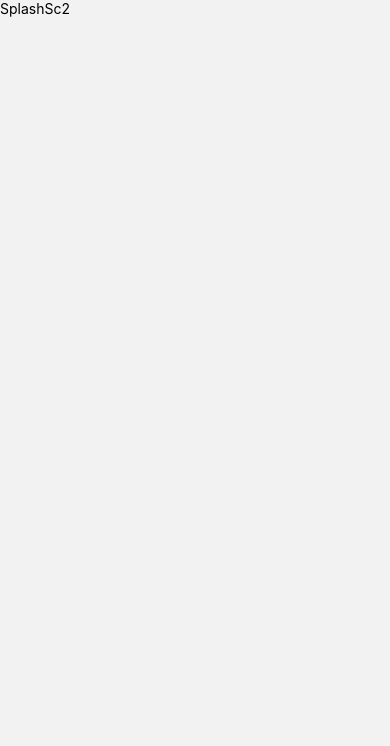
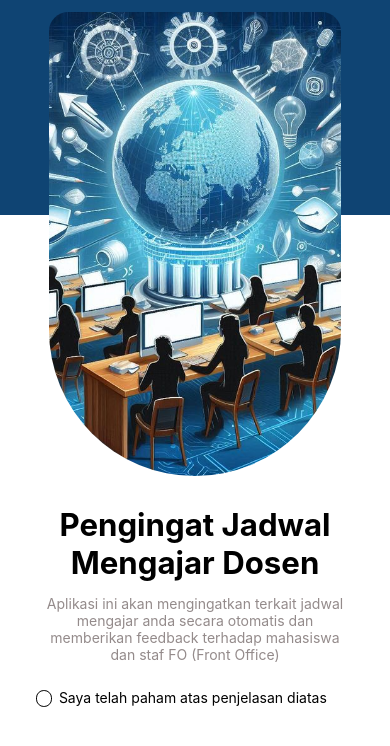
Before and after one commit to AbdillahNob/AlarmDosen-ReactNative, a React Native app: screen /Splash2 in a window 390 px wide. Shown: the top 746 px of the page. Built offline with nearby package versions, Linux system fonts and the light colour scheme.

Commit message:
Desain UI Splash2-Complete

```diff
--- /dev/null
+++ b/src/components/Buttons.js
@@ -0,0 +1,36 @@
+import {View, Text, TouchableOpacity} from 'react-native';
+import React from 'react';
+import {
+  heightPercentageToDP as h,
+  widthPercentageToDP as w,
+} from '../utils/responsive';
+import {useNavigation} from '@react-navigation/native';
+
+const Buttons = ({teks, navigasi}) => {
+  const navigation = useNavigation();
+  return (
+    <View>
+      <TouchableOpacity
+        style={{
+          width: w(75),
+          height: h(7),
+          backgroundColor: '#0F4473',
+          justifyContent: 'center',
+          borderRadius: w(8),
+        }}
+        onPress={() => navigation.navigate(navigasi)}>
+        <Text
+          style={{
+            color: 'white',
+            textAlign: 'center',
+            fontSize: w(6),
+            textTransform: 'uppercase',
+          }}>
+          {teks}
+        </Text>
+      </TouchableOpacity>
+    </View>
+  );
+};
+
+export default Buttons;
--- a/src/screens/SplashSc2.js
+++ b/src/screens/SplashSc2.js
@@ -1,14 +1,133 @@
-import {StyleSheet, Text, View} from 'react-native';
-import React from 'react';
+import {Image, StyleSheet, Text, TouchableOpacity, View} from 'react-native';
+import React, {useState} from 'react';
+import {StatusBar} from 'react-native';
+import {
+  widthPercentageToDP as w,
+  heightPercentageToDP as h,
+} from '../utils/responsive';
+import {useNavigation} from '@react-navigation/native';
+import Buttons from '../components/Buttons';
 
 const SplashSc2 = () => {
+  const navigation = useNavigation();
+  const [cekPaham, setCekPaham] = useState(false);
+
   return (
-    <View>
-      <Text>SplashSc2</Text>
+    <View style={styles.container}>
+      <StatusBar backgroundColor={'#0F4473'} barStyle={'light-content'} />
+      <View style={styles.container2}>
+        <Text
+          style={{
+            fontWeight: 'bold',
+            fontSize: w(8),
+            textAlign: 'center',
+          }}>
+          Pengingat Jadwal Mengajar Dosen
+        </Text>
+        <Text
+          style={{
+            fontSize: w(3.6),
+            marginTop: h(1.5),
+            textAlign: 'center',
+            color: '#948B8B',
+            paddingHorizontal: w(12),
+          }}>
+          Aplikasi ini akan mengingatkan terkait jadwal mengajar anda secara
+          otomatis dan memberikan feedback terhadap mahasiswa dan staf FO (Front
+          Office)
+        </Text>
+        <View
+          style={{
+            flexDirection: 'row',
+            alignItems: 'center',
+            marginTop: h(3),
+            paddingRight: w(7),
+          }}>
+          <TouchableOpacity
+            style={{
+              width: w(4.2),
+              height: h(2),
+              borderWidth: w(0.2),
+              backgroundColor: '#ffffff',
+              marginTop: h(0.2),
+              justifyContent: 'center',
+              alignItems: 'center',
+              borderRadius: w(2),
+            }}
+            onPress={() => setCekPaham(!cekPaham)}>
+            {cekPaham ? (
+              <Image
+                source={require('../assets/icons/check.png')}
+                style={{width: w(3.7), height: h(4)}}
+                resizeMode="center"
+              />
+            ) : null}
+          </TouchableOpacity>
+          <Text style={{marginLeft: w(1.7)}}>
+            Saya telah paham atas penjelasan diatas
+          </Text>
+        </View>
+        {cekPaham ? (
+          <TouchableOpacity
+            style={{
+              width: w(75),
+              height: h(7),
+              marginTop: h(2.5),
+              justifyContent: 'center',
+              backgroundColor: '#0F4473',
+              borderRadius: w(5),
+            }}
+            onPress={() => navigation.navigate('Login')}>
+            <Text
+              style={{
+                textAlign: 'center',
+                color: 'white',
+                fontSize: w(5.5),
+                fontWeight: 'bold',
+                marginBottom: h(0.5),
+              }}>
+              Selanjutnya
+            </Text>
+          </TouchableOpacity>
+        ) : null}
+      </View>
+      <View
+        style={{
+          width: w('100%'),
+          position: 'absolute',
+          top: h(1.4),
+          alignItems: 'center',
+        }}>
+        <Image
+          source={require('../assets/images/mengajarTeknologi.jpg')}
+          style={{
+            height: h(55),
+            width: w(75),
+            borderTopLeftRadius: w(5),
+            borderTopRightRadius: w(5),
+            borderBottomLeftRadius: w(38),
+            borderBottomRightRadius: w(38),
+          }}
+          resizeMode="cover"
+        />
+      </View>
     </View>
   );
 };
 
 export default SplashSc2;
 
-const styles = StyleSheet.create({});
+const styles = StyleSheet.create({
+  container: {
+    flex: 1,
+    backgroundColor: '#0F4473',
+    justifyContent: 'flex-end',
+  },
+  container2: {
+    width: w('100%'),
+    height: h(74.5),
+    backgroundColor: '#ffffff',
+    paddingTop: h(34.5),
+    alignItems: 'center',
+  },
+});
```
Also changed, not shown: src/components/HeaderDashboard.js (added, +123 -0 lines).
